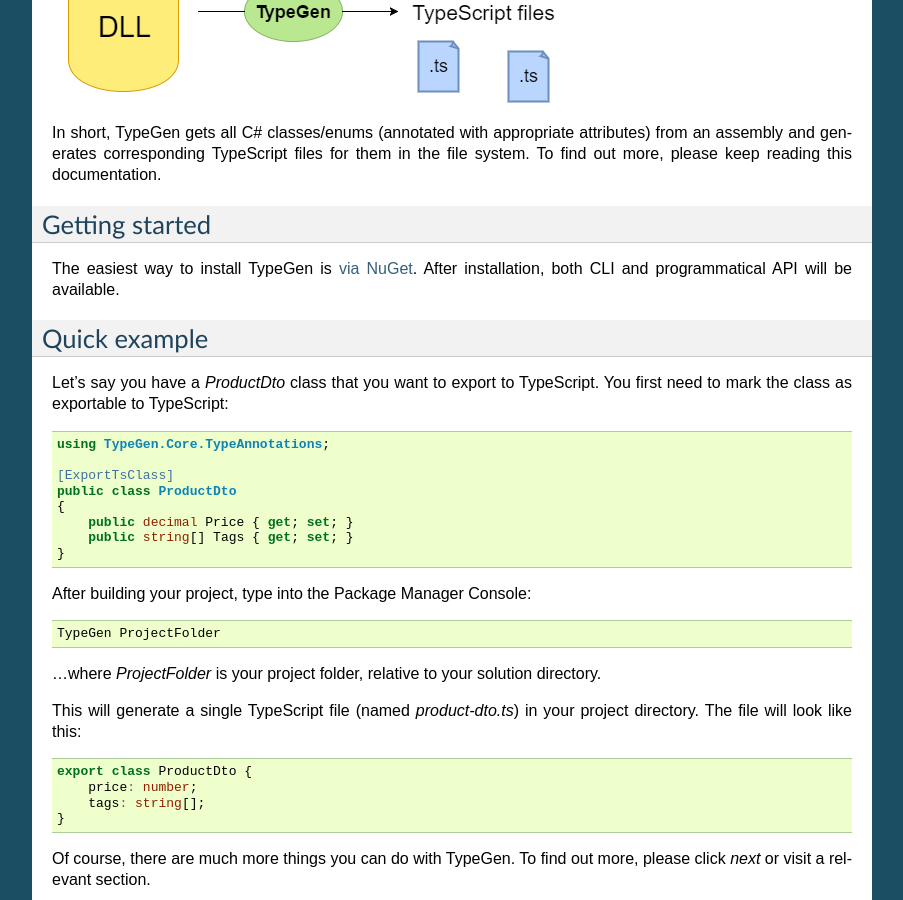
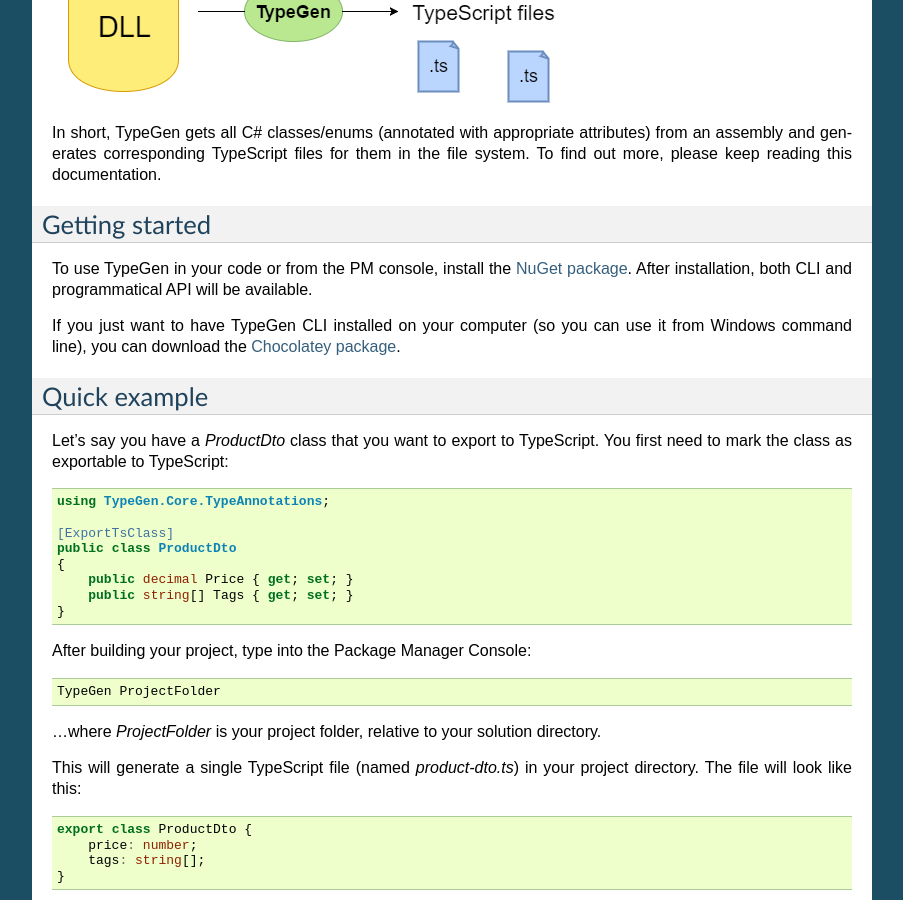
Before and after one commit to jburzynski/TypeGenDocs, a Sphinx documentation site: the page built from source/overview.rst, in a window 1280 px wide and 900 px high, scrolled down 1159 px. Shown: the whole window, without its empty margins (198-1101 px from the left). Built offline with Sphinx 7.4.7, drawn with Linux system fonts in a browser that asks for light colours.

Commit message:
added chocolatey info

```diff
--- a/source/index.rst
+++ b/source/index.rst
@@ -10,7 +10,8 @@
 
 Use:
 
-* Download from `NuGet <https://www.nuget.org/packages/TypeGen>`_ or the PM console: *PM> Install-Package TypeGen*
+* Download from `NuGet <https://www.nuget.org/packages/TypeGen>`_
+* Download from `Chocolatey <https://chocolatey.org/packages/TypeGen>`_ (CLI only)
 * Browse the `source code <https://github.com/jburzynski/TypeGen>`_
 
 Contents:
--- a/source/overview.rst
+++ b/source/overview.rst
@@ -48,7 +48,9 @@
 Getting started
 ===============
 
-The easiest way to install TypeGen is `via NuGet <https://www.nuget.org/packages/TypeGen>`_. After installation, both CLI and programmatical API will be available.
+To use TypeGen in your code or from the PM console, install the `NuGet package <https://www.nuget.org/packages/TypeGen>`_. After installation, both CLI and programmatical API will be available.
+
+If you just want to have TypeGen CLI installed on your computer (so you can use it from Windows command line), you can download the `Chocolatey package <https://chocolatey.org/packages/TypeGen>`_.
 
 Quick example
 =============
```
